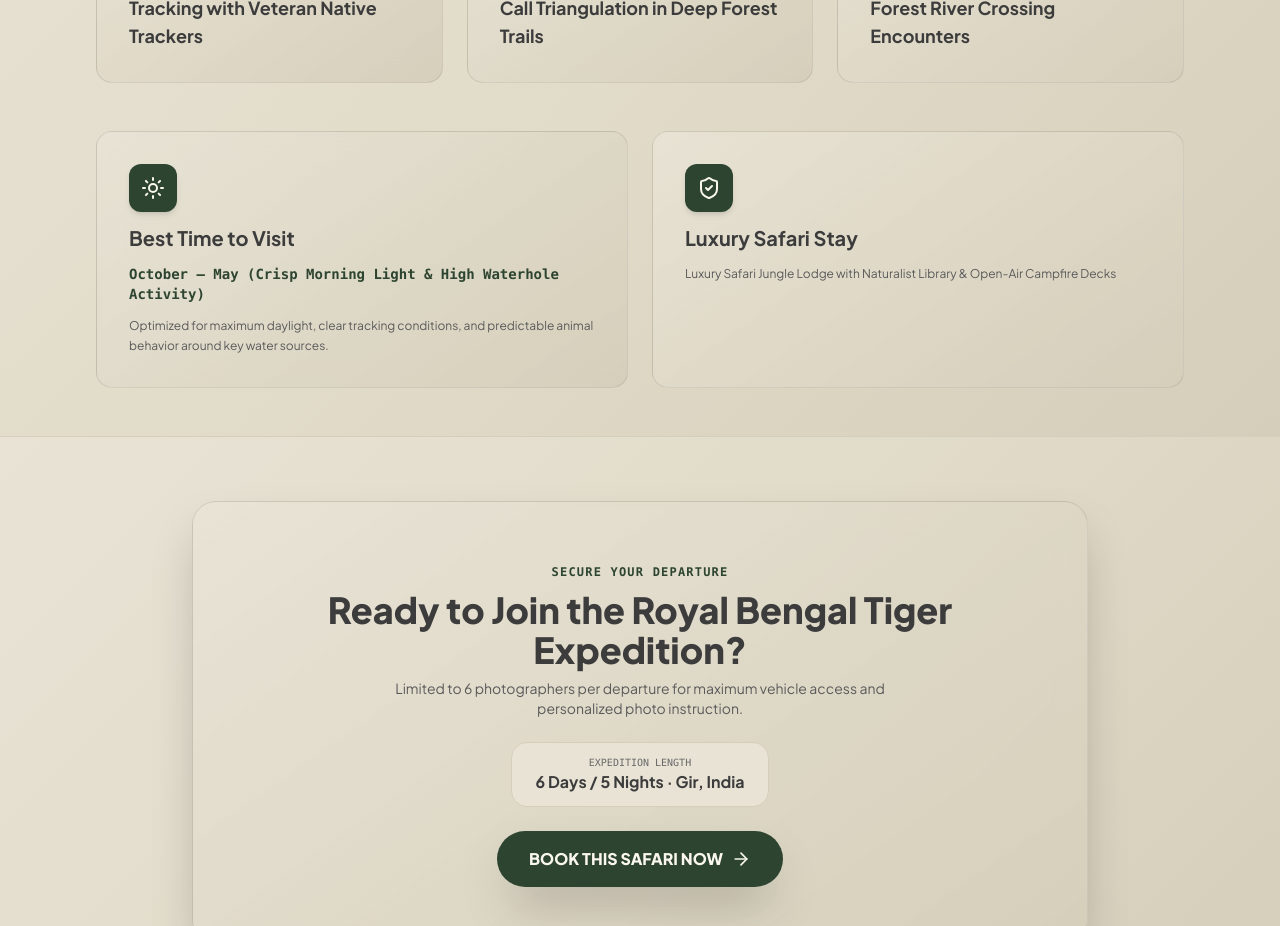
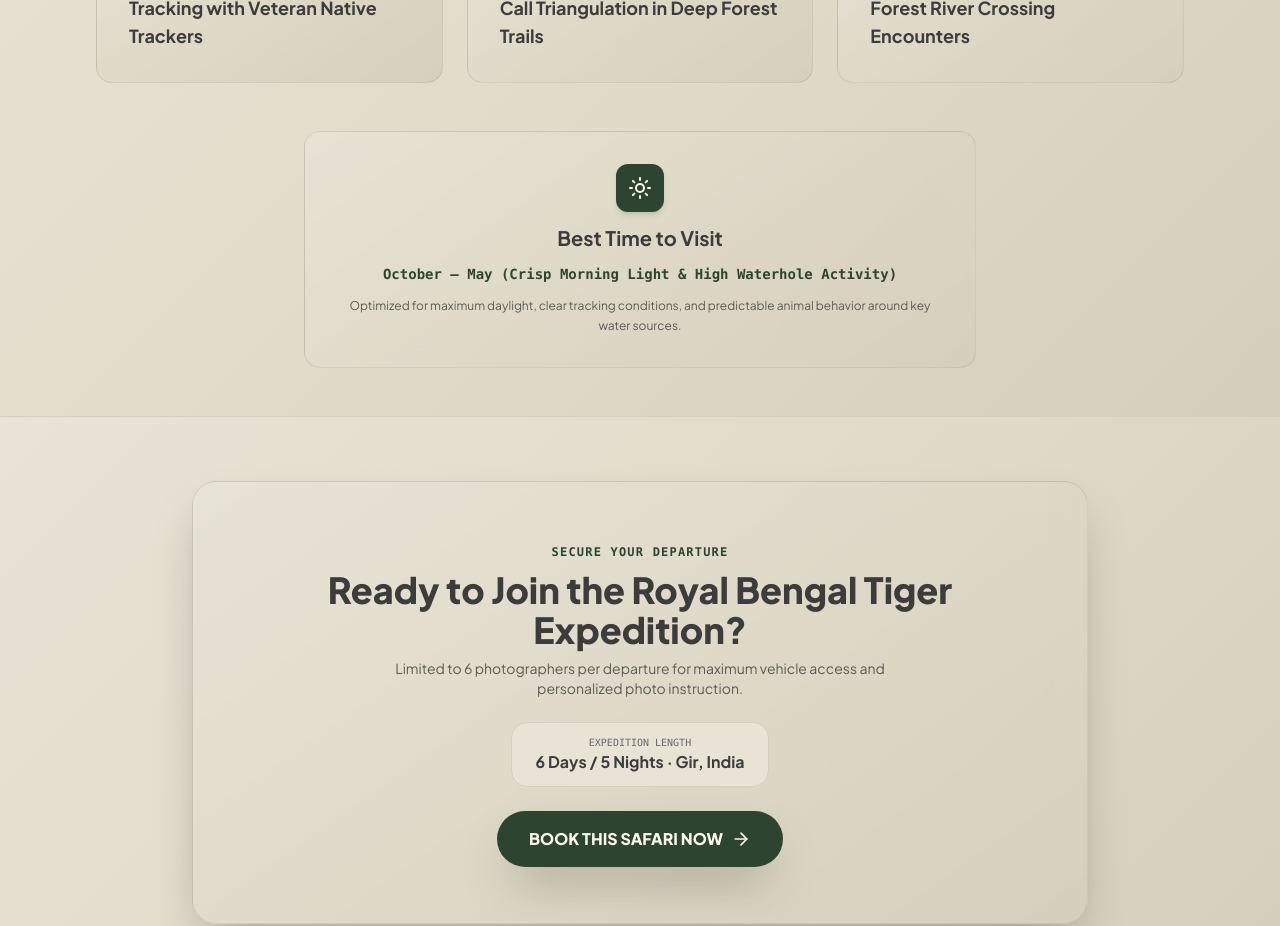
Before and after one commit to jinit-00/tour, a React (Vite) app in the folder client/: page /tours/1/story in a window 1280 px wide. Shown: the part 1160-2086 px from the top of the page. Built offline with nearby package versions, Linux system fonts and the light colour scheme; no server answers.

Commit message:
Remove Luxury Safari Stay and lodge text from all tour story cards

```diff
--- a/client/src/pages/SafariStory.jsx
+++ b/client/src/pages/SafariStory.jsx
@@ -87,8 +87,7 @@ export default function SafariStory() {
           'Track elusive Indian grey wolves, striped hyenas, and jungle cats',
           'Capture one of the world’s largest harrier roosts during golden hour'
         ],
-        bestSeason: 'November – March (Pleasant Grassland Climate & High Harrier Roost Activity)',
-        accommodation: 'Eco-Friendly Heritage Safari Lodge with Views Overlooking the Grasslands'
+        bestSeason: 'November – March (Pleasant Grassland Climate & High Harrier Roost Activity)'
       }
     : isCorbett
     ? {
@@ -100,8 +99,7 @@ export default function SafariStory() {
           'Explore the iconic Dhikala and Bijrani grasslands framed by Himalayan foothills',
           'Observe rare gharials, otters, and over 600 species of Himalayan birds'
         ],
-        bestSeason: 'November – June (Dhikala Zone Open & Peak Riverbed Wildlife Movements)',
-        accommodation: 'Riverside Jungle Lodge with Panoramic Forest & Mountain Views'
+        bestSeason: 'November – June (Dhikala Zone Open & Peak Riverbed Wildlife Movements)'
       }
     : {
         animalName: 'Royal Bengal Tiger',
@@ -112,8 +110,7 @@ export default function SafariStory() {
           'Sambar & Spotted Deer Alarm Call Triangulation in Deep Forest Trails',
           'Golden Hour Waterhole & Forest River Crossing Encounters'
         ],
-        bestSeason: 'October – May (Crisp Morning Light & High Waterhole Activity)',
-        accommodation: 'Luxury Safari Jungle Lodge with Naturalist Library & Open-Air Campfire Decks'
+        bestSeason: 'October – May (Crisp Morning Light & High Waterhole Activity)'
       };
 
   return (
@@ -233,11 +230,10 @@ export default function SafariStory() {
             ))}
           </div>
 
-          {/* Season & Lodging Info */}
-          <div className={`grid grid-cols-1 ${!isGir && !isJawai && storyData.accommodation ? 'md:grid-cols-2' : 'max-w-2xl mx-auto'} gap-6`}>
-
-            <div className="glass-panel p-6 sm:p-8 rounded-2xl border border-sand-700 space-y-3">
-              <div className="w-12 h-12 rounded-xl bg-pine-800 text-sand-950 flex items-center justify-center shadow-md">
+          {/* Season Info */}
+          <div className="max-w-2xl mx-auto">
+            <div className="glass-panel p-6 sm:p-8 rounded-2xl border border-sand-700 space-y-3 text-center">
+              <div className="w-12 h-12 rounded-xl bg-pine-800 text-sand-950 flex items-center justify-center shadow-md mx-auto">
                 <Sun className="w-6 h-6" />
               </div>
               <h3 className="text-lg sm:text-xl font-bold text-charcoal-900">Best Time to Visit</h3>
@@ -246,16 +242,6 @@ export default function SafariStory() {
                 Optimized for maximum daylight, clear tracking conditions, and predictable animal behavior around key water sources.
               </p>
             </div>
-
-            {!isGir && !isJawai && storyData.accommodation && (
-              <div className="glass-panel p-6 sm:p-8 rounded-2xl border border-sand-700 space-y-3">
-                <div className="w-12 h-12 rounded-xl bg-pine-800 text-sand-950 flex items-center justify-center shadow-md">
-                  <ShieldCheck className="w-6 h-6" />
-                </div>
-                <h3 className="text-lg sm:text-xl font-bold text-charcoal-900">Luxury Safari Stay</h3>
-                <p className="text-xs text-charcoal-700 leading-relaxed font-normal">{storyData.accommodation}</p>
-              </div>
-            )}
           </div>
 
         </div>
```
